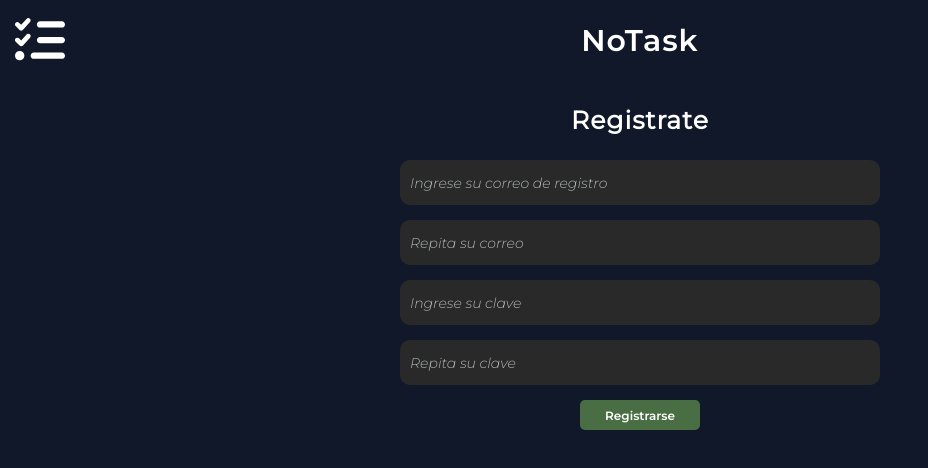
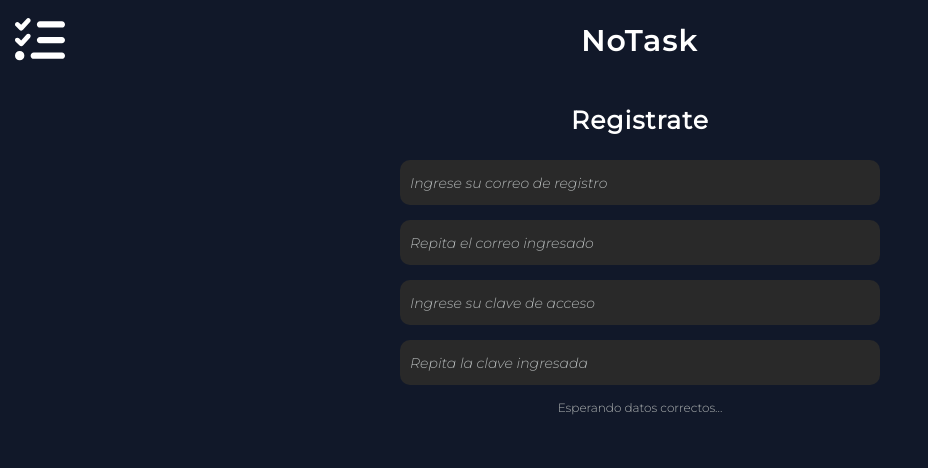
Before and after one commit to ricardo-bohorquez/tiny-task-app, a React (Vite) app: page /tiny-task-app/register in a window 1280 px wide. Shown: the top 468 px of the page, without its empty margins (0-928 px from the left). Built offline with nearby package versions, Linux system fonts and the light colour scheme.

Commit message:
updating

```diff
--- a/src/routes/Register.jsx
+++ b/src/routes/Register.jsx
@@ -1,4 +1,4 @@
-import { useState } from 'react'
+import { useState, useEffect } from 'react'
 import { doc, setDoc, getDoc } from 'firebase/firestore'
 import { db } from '../configFirebase'
 import { useAuth } from '../context/AuthContext'
@@ -11,15 +11,23 @@ dayjs.extend(customParseFormat)
 dayjs.locale('es')
 
 export function Register () {
-  const { viewModal, setViewModal } = useAuth()
+  const { resetModalProps, viewModal, setViewModal } = useAuth()
 
-  const emptyParams = {
-    email: '',
-    confirmEmail: '',
-    password: '',
-    confirmPassword: ''
-  }
-  const [userParams, setUserParams] = useState(emptyParams)
+  const [userEmail, setUserEmail] = useState('')
+  const [userPass, setUserPass] = useState('')
+  const [confirmEmail, setConfirmEmail] = useState('')
+  const [confirmPass, setConfirmPass] = useState('')
+  const [errorEmail, setErrorEmail] = useState({})
+  const [errorPass, setErrorPass] = useState({})
+  const [errConfPass, setErrConfPass] = useState({})
+
+  const [ready, setReady] = useState({
+    em: false,
+    psw: false,
+    cpsw: false
+  })
+
+  const accountCreationDate = dayjs().format('DD/MM/YYYY')
 
   const emptyData = {
     password: '',
@@ -32,61 +40,122 @@ export function Register () {
   }
   const [userData, setUserData] = useState(emptyData)
 
-  function handleData ({ target: { name, value } }) {
-    setUserParams({ ...userParams, [name]: value })
+  const resetFields = () => {
+    setUserEmail('')
+    setConfirmEmail('')
+    setUserPass('')
+    setConfirmPass('')
   }
 
-  async function handleRegister (e) {
+  const handleFields = ({ target: { name, value } }) => {
+    switch (name) {
+      case 'email':
+        setUserEmail(value)
+        break
+      case 'confirmEmail':
+        setConfirmEmail(value)
+        break
+      case 'password':
+        setUserPass(value)
+        break
+      case 'confirmPassword':
+        setConfirmPass(value)
+        break
+    }
+  }
+
+  const handleRegister = async (e, email, data) => {
     e.preventDefault()
-    if (
-      userParams.email === userParams.confirmEmail &&
-      userParams.password === userParams.confirmPassword
-    ) {
     setViewModal({ ...viewModal, state: true, type: 'loader' })
-      const docRef = doc(db, 'users', userParams.email)
+    const docRef = doc(db, 'users', email)
     const docSnap = await getDoc(docRef)
-      if (docSnap.exists())
+    if (docSnap.exists()) {
+      setViewModal(resetModalProps)
       setViewModal({ ...viewModal, state: true, type: 'reg-error' })
-      else {
-        const currentDate = dayjs().format('DD/MM/YYYY')
+      resetFields()
+    } else {
+      await setDoc(doc(db, 'users', email), data)
+      setViewModal(resetModalProps)
+      setViewModal({ ...viewModal, state: true, type: 'success-reg' })
+    }
+  }
+
+  useEffect(() => {
+    if (userEmail === '' && confirmEmail === '')
+      setErrorEmail({ border: 'none' })
+    else if (userEmail !== confirmEmail) {
+      setErrorEmail({ border: '1px solid red' })
+      setReady({ ...ready, em: false })
+    } else {
+      setErrorEmail({ border: '1px solid green' })
+      setReady({ ...ready, em: true })
+    }
+  }, [userEmail, confirmEmail])
+
+  useEffect(() => {
+    if (userPass === '') setErrorPass({ border: 'none' })
+    else if (userPass.length < 6 || userPass.length > 6) {
+      setErrorPass({ border: '1px solid red' })
+      setReady({ ...ready, psw: false })
+    } else {
+      setErrorPass({ border: '1px solid green' })
+      setReady({ ...ready, psw: true })
+    }
+  }, [userPass, confirmPass])
+
+  useEffect(() => {
+    if (confirmPass === '') setErrConfPass({ border: 'none' })
+    else if (confirmPass !== userPass) {
+      setErrConfPass({ border: '1px solid red' })
+      setReady({ ...ready, cpsw: false })
+    } else {
+      setErrConfPass({ border: '1px solid green' })
+      setReady({ ...ready, cpsw: true })
+    }
+  }, [confirmPass, userPass])
+
+  useEffect(() => {
+    if (ready.em && ready.psw && ready.cpsw)
       setUserData({
         ...userData,
-          password: userParams.password,
-          accountCreationDate: currentDate
+        password: userPass,
+        accountCreationDate
       })
-        await setDoc(doc(db, 'users', userParams.email), userData)
-        setViewModal({ ...viewModal, state: true, type: 'success-reg' })
-      }
-    } else {
-      alert('El correo y la contraseña deben coincidir')
-    }
-  }
+  }, [ready])
 
   return (
     <main>
       <section className='title-login-register'>
         <h2 style={{ height: 'fit-content', margin: 'auto' }}>Registrate</h2>
       </section>
-      <form className='register-form' onSubmit={handleRegister}>
+      <form
+        className='register-form'
+        onSubmit={e => handleRegister(e, userEmail, userData)}
+      >
         <input
           type='email'
           name='email'
           placeholder='Ingrese su correo de registro '
-          onChange={handleData}
+          onChange={handleFields}
+          value={userEmail}
           required
         />
         <input
           type='email'
           name='confirmEmail'
-          placeholder='Repita su correo'
-          onChange={handleData}
+          placeholder='Repita el correo ingresado'
+          onChange={handleFields}
+          value={confirmEmail}
+          style={errorEmail}
           required
         />
         <input
           type='password'
           name='password'
-          placeholder='Ingrese su clave'
-          onChange={handleData}
+          placeholder='Ingrese su clave de acceso'
+          onChange={handleFields}
+          value={userPass}
+          style={errorPass}
           required
           minLength={6}
           maxLength={6}
@@ -94,13 +163,19 @@ export function Register () {
         <input
           type='password'
           name='confirmPassword'
-          placeholder='Repita su clave'
-          onChange={handleData}
+          placeholder='Repita la clave ingresada'
+          onChange={handleFields}
+          value={confirmPass}
+          style={errConfPass}
           required
           minLength={6}
           maxLength={6}
         />
+        {ready.em && ready.psw && ready.cpsw ? (
           <button>Registrarse</button>
+        ) : (
+          <label>Esperando datos correctos...</label>
+        )}
         {viewModal.state === true && viewModal.type === 'reg-error' ? (
           <ModalRegisterError />
         ) : (
--- a/src/styles/index.css
+++ b/src/styles/index.css
@@ -158,6 +158,12 @@ body {
   box-shadow: none;
   border-radius: 0.5rem;
   cursor: pointer;
+}
+
+.register-form>label {
+  font-family: var(--lt);
+  font-size: var(--bt-fsz);
+  color: var(--grl);
 }
 
 .modal-register-error button,
```
Lines whose indentation alone changed are shown as unchanged.
